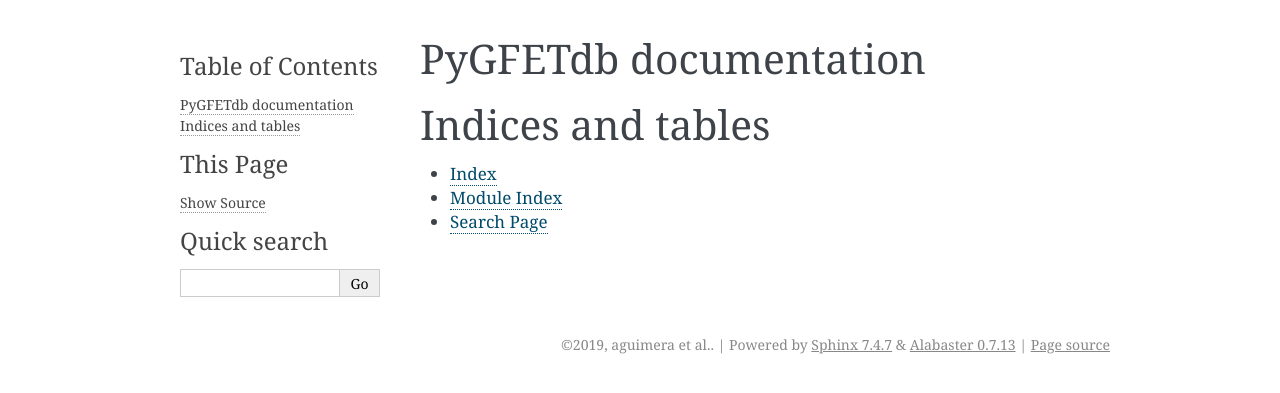
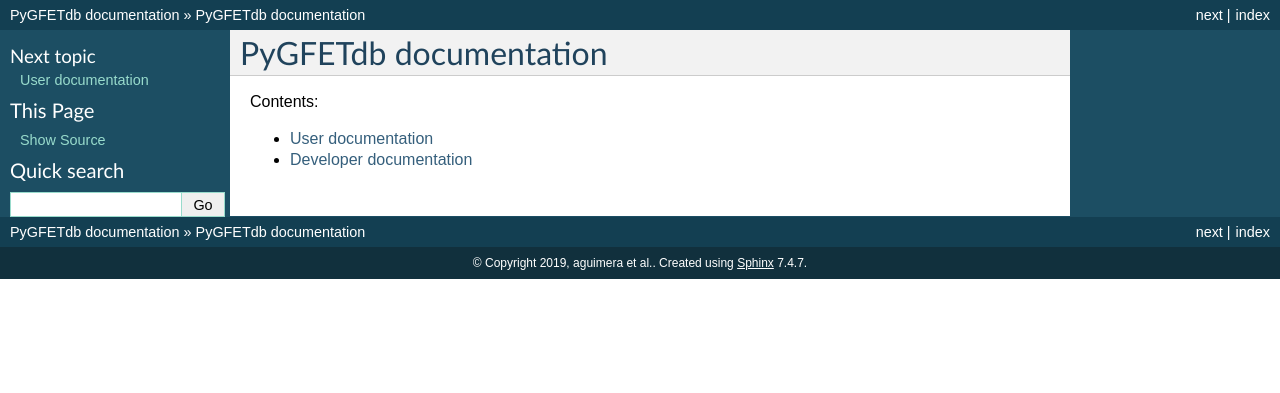
Before and after one commit to aguimera/PyGFETdb, a Sphinx documentation site: the page built from docs/index.rst, in a window 1280 px wide. Shown: the top 393 px of the page. Built offline with Sphinx 7.4.7, drawn with Linux system fonts in a browser that asks for light colours; pages that are not in the unit, such as notebooks, are missing from menus.

```diff
--- a/docs/conf.py
+++ b/docs/conf.py
@@ -44,7 +44,7 @@ exclude_patterns = ['_build', 'Thumbs.db', '.DS_Store']
 # The theme to use for HTML and HTML Help pages.  See the documentation for
 # a list of builtin themes.
 #
-html_theme = 'alabaster'
+html_theme = 'classic'
 
 # Add any paths that contain custom static files (such as style sheets) here,
 # relative to this directory. They are copied after the builtin static files,
--- a/docs/index.rst
+++ b/docs/index.rst
@@ -10,11 +10,4 @@ PyGFETdb documentation
    :maxdepth: 2
    :caption: Contents:
 
-
-
-Indices and tables
-==================
-
-* :ref:`genindex`
-* :ref:`modindex`
-* :ref:`search`
+   contents
```
Also changed, not shown: docs/contents.rst (+25 -2 lines).
